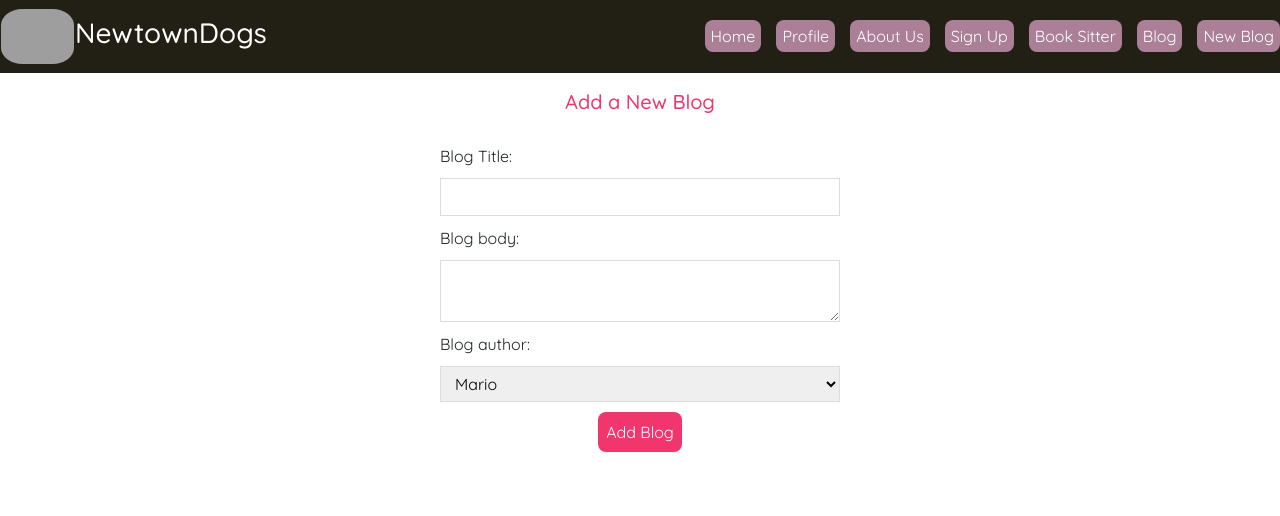
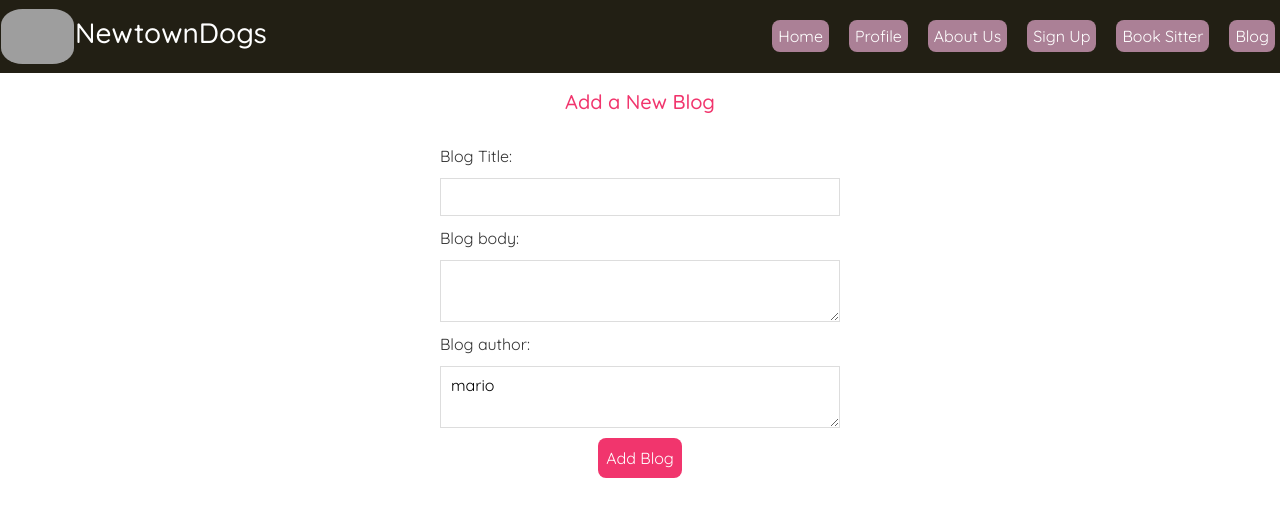
Before and after one commit to mrao2/newtowndogs, a React (Create React App) app in the folder frontend/: page /create in a window 1280 px wide. Shown: the top 516 px of the page. Built offline with nearby package versions, Linux system fonts and the light colour scheme; grey boxes are pictures that could not be loaded; the HTML template or start-up script is replaced by a standard one.

Commit message:
Fixed the css for the web pages

```diff
--- a/frontend/src/App.css
+++ b/frontend/src/App.css
@@ -1,99 +1,3 @@
-@import url("https://fonts.googleapis.com/css2?family=Quicksand:wght@300;400;500;600;700&display=swap");
-
-/* base styles */
-/* * {
-  margin: 0;
-  font-family: "Quicksand";
-  color: #333;
-} */
-
-/* .content {
-  max-width: 600px;
-  margin: 40px auto;
-  padding: 20px;
-  margin-top: 80px;
-} */
-
-/* .content {
-  margin-top: 66px;
-} */
-
-.home {
-  max-width: 400px;
-  margin: 80px auto;
-  text-align: center;
-  margin-top: 90px;
-}
-/* blog previews / list */
-.blog-preview {
-  padding: 10px 16px;
-  margin: 20px 0;
-  border-bottom: 1px solid #fafafa;
-}
-.blog-preview:hover {
-  box-shadow: 1px 3px 5px rgba(0, 0, 0, 0.1);
-}
-.blog-preview h2 {
-  font-size: 20px;
-  color: #f1356d;
-  margin-bottom: 8px;
-}
-.blog-preview a {
-  text-decoration: none;
-}
-
-/* blog details page */
-.blog-details h2 {
-  font-size: 20px;
-  color: #f1356d;
-  margin-bottom: 10px;
-}
-.blog-details div {
-  margin: 20px 0;
-}
-.blog-details button {
-  background: #f1356d;
-  color: #fff;
-  border: 0;
-  padding: 8px;
-  border-radius: 8px;
-  cursor: pointer;
-}
-
-/* create new blog form */
-.create {
-  max-width: 400px;
-  margin: 80px auto;
-  text-align: center;
-  margin-top: 90px;
-}
-.create label {
-  text-align: left;
-  display: block;
-}
-.create h2 {
-  font-size: 20px;
-  color: #f1356d;
-  margin-bottom: 30px;
-}
-.create input,
-.create textarea,
-.create select {
-  width: 100%;
-  padding: 6px 10px;
-  margin: 10px 0;
-  border: 1px solid #ddd;
-  box-sizing: border-box;
-  display: block;
-}
-.create button {
-  background: #f1356d;
-  color: #fff;
-  border: 0;
-  padding: 8px;
-  border-radius: 8px;
-  cursor: pointer;
-}
 
 /* Login page CSS */
 .login-page {
--- a/frontend/src/Components/Navbar/Navbar.css
+++ b/frontend/src/Components/Navbar/Navbar.css
@@ -33,6 +33,7 @@
 
 .navbar a {
   margin-left: 15px;
+  margin-right: 5px;
   text-decoration: none;
   padding: 6px;
   color: white;
--- a/frontend/src/Components/Navbar/Navbar.js
+++ b/frontend/src/Components/Navbar/Navbar.js
@@ -20,7 +20,6 @@ function Navbar() {
         <Link to="/BookingPage">Book Sitter</Link>
         <Link to="/bloghome">Blog</Link>
 
-        <Link to="/create">New Blog</Link>
       </div>
       <div class="smallScreenNav">
         <div className="dropdown">
--- /dev/null
+++ b/frontend/src/Components/pages/Blog/Blog.css
@@ -0,0 +1,136 @@
+@import url("https://fonts.googleapis.com/css2?family=Quicksand:wght@300;400;500;600;700&display=swap");
+
+/* base styles */
+/* * {
+  font-family: "Quicksand";
+  color: #333;
+}
+
+.content {
+  max-width: 600px;
+  margin: 40px auto;
+  padding: 20px;
+  margin-top: 80px;
+}
+
+.content {
+  margin-top: 66px;
+} */
+
+.home {
+  max-width: 400px;
+  margin: 80px auto;
+  text-align: center;
+  margin-top: 90px;
+  font-family: "Quicksand";
+  color: #333;
+}
+.new-blog {
+  text-decoration: none;
+  padding: 6px;
+  color: white;
+  background-color: #f1356d;
+  border-radius: 8px;
+}
+/* blog previews / list */
+.blog-preview {
+  padding: 10px 16px;
+  margin: 20px 0;
+  border-bottom: 1px solid #fafafa;
+}
+.blog-preview:hover {
+  box-shadow: 1px 3px 5px rgba(0, 0, 0, 0.1);
+}
+.blog-preview h2 {
+  font-size: 20px;
+  color: #f1356d;
+  margin-bottom: 8px;
+}
+.blog-preview a {
+  text-decoration: none;
+}
+
+/* blog details page */
+.blog-details {
+  font-family: "Quicksand";
+  color: #333;
+  margin: 0;
+}
+.blog-details h2 {
+  font-size: 20px;
+  color: #f1356d;
+  margin-bottom: 10px;
+}
+.blog-details div {
+  margin: 20px 0;
+}
+.blog-details button {
+  background: #f1356d;
+  color: #fff;
+  border: 0;
+  padding: 8px;
+  border-radius: 8px;
+  cursor: pointer;
+}
+
+.blog-details.content {
+  max-width: 600px;
+  margin: 40px auto;
+  padding: 20px;
+  margin-top: 80px;
+}
+
+.blog-details.content {
+  margin-top: 66px;
+}
+.single-blog {
+  text-align: center;
+  margin-top: 80px;
+}
+/* create new blog form */
+.create {
+  max-width: 400px;
+  margin: 80px auto;
+  text-align: center;
+  margin-top: 90px;
+  font-family: "Quicksand";
+  color: #333;
+}
+.create label {
+  text-align: left;
+  display: block;
+}
+.create h2 {
+  font-size: 20px;
+  color: #f1356d;
+  margin-bottom: 30px;
+}
+.create input,
+.create textarea,
+.create select {
+  width: 100%;
+  padding: 6px 10px;
+  margin: 10px 0;
+  border: 1px solid #ddd;
+  box-sizing: border-box;
+  display: block;
+}
+.create button {
+  background: #f1356d;
+  color: #fff;
+  border: 0;
+  padding: 8px;
+  border-radius: 8px;
+  cursor: pointer;
+}
+
+.create.content {
+  max-width: 600px;
+  margin: 40px auto;
+  padding: 20px;
+  margin-top: 80px;
+}
+
+.create.content {
+  margin-top: 66px;
+}
--- a/frontend/src/Components/pages/Blog/BlogDetails.js
+++ b/frontend/src/Components/pages/Blog/BlogDetails.js
@@ -1,15 +1,12 @@
 import React, { useEffect, useState } from "react";
 import { useHistory, useParams } from "react-router-dom";
 import useFetch from "../../useFetch";
+import "./Blog.css";
 
 const BlogDetails = () => {
   const { BlogId } = useParams();
   const history = useHistory();
   const { data: blog, isPending, error } = useFetch(`/api/data/${BlogId}`);
-  const authors = [
-    { value: "mario", label: "Mario" },
-    { value: "luigi", label: "Luigi" },
-  ];
   const [title, setTitle] = useState("");
   const [body, setBody] = useState("");
   const [author, setAuthor] = useState("");
@@ -66,7 +63,7 @@ const BlogDetails = () => {
       {isPending && <div>Loading...</div>}
       {error && <div>{error}</div>}
       {blog && (
-        <article>
+        <article className="single-blog">
           {!isEditing && <h2>{blog.data[0].Title}</h2>}
           {!isEditing && <p>Written by {blog.data[0].Author}</p>}
           {!isEditing && <div>{blog.data[0].Body}</div>}
@@ -88,16 +85,11 @@ const BlogDetails = () => {
                   onChange={(e) => setBody(e.target.value)}
                 ></textarea>
                 <label>Blog author:</label>
-                <select
+                <textarea
+                  required
                   value={author}
                   onChange={(e) => setAuthor(e.target.value)}
-                >
-                  {authors.map((author) => (
-                    <option key={author.value} value={author.value}>
-                      {author.label}
-                    </option>
-                  ))}
-                </select>
+                ></textarea>
                 <button type="submit" disabled={isPendingUpdate}>
                   {isPendingUpdate ? "Updating..." : "Update"}
                 </button>
--- a/frontend/src/Components/pages/Blog/BlogHome.js
+++ b/frontend/src/Components/pages/Blog/BlogHome.js
@@ -1,6 +1,7 @@
 import React from "react";
 import BlogList from "./BlogList";
 import useFetch from "../../useFetch";
+import './Blog.css';
 
 const BlogHome = () => {
 
--- a/frontend/src/Components/pages/Blog/BlogList.js
+++ b/frontend/src/Components/pages/Blog/BlogList.js
@@ -1,5 +1,6 @@
 import React from "react";
 import { Link } from "react-router-dom";
+import './Blog.css';
 
 const BlogList = ({ blogs, title }) => {
   return (
@@ -13,6 +14,7 @@ const BlogList = ({ blogs, title }) => {
             </Link>
         </div>
       ))}
+      <Link className="new-blog" to="/create">New Blog</Link>
     </div>
   );
 };
--- a/frontend/src/Components/pages/Blog/Create.js
+++ b/frontend/src/Components/pages/Blog/Create.js
@@ -1,5 +1,6 @@
 import React, { useState } from "react";
 import { useHistory } from "react-router-dom";
+import './Blog.css';
 
 const authors = [
   { value: "mario", label: "Mario" },
@@ -47,13 +48,11 @@ const Create = () => {
           onChange={(e) => setBody(e.target.value)}
         ></textarea>
         <label>Blog author:</label>
-        <select value={author} onChange={(e) => setAuthor(e.target.value)}>
-          {authors.map((author) => (
-            <option key={author.value} value={author.value}>
-              {author.label}
-            </option>
-          ))}
-        </select>
+        <textarea
+          required
+          value={author}
+          onChange={(e) => setAuthor(e.target.value)}
+        ></textarea>
         {!isPending && <button>Add Blog</button>}
         {isPending && <button disabled>Adding Blog...</button>}
       </form>
```
Also changed, not shown: frontend/src/Components/pages/Blog/CommentList.js (added, +13 -0 lines).
